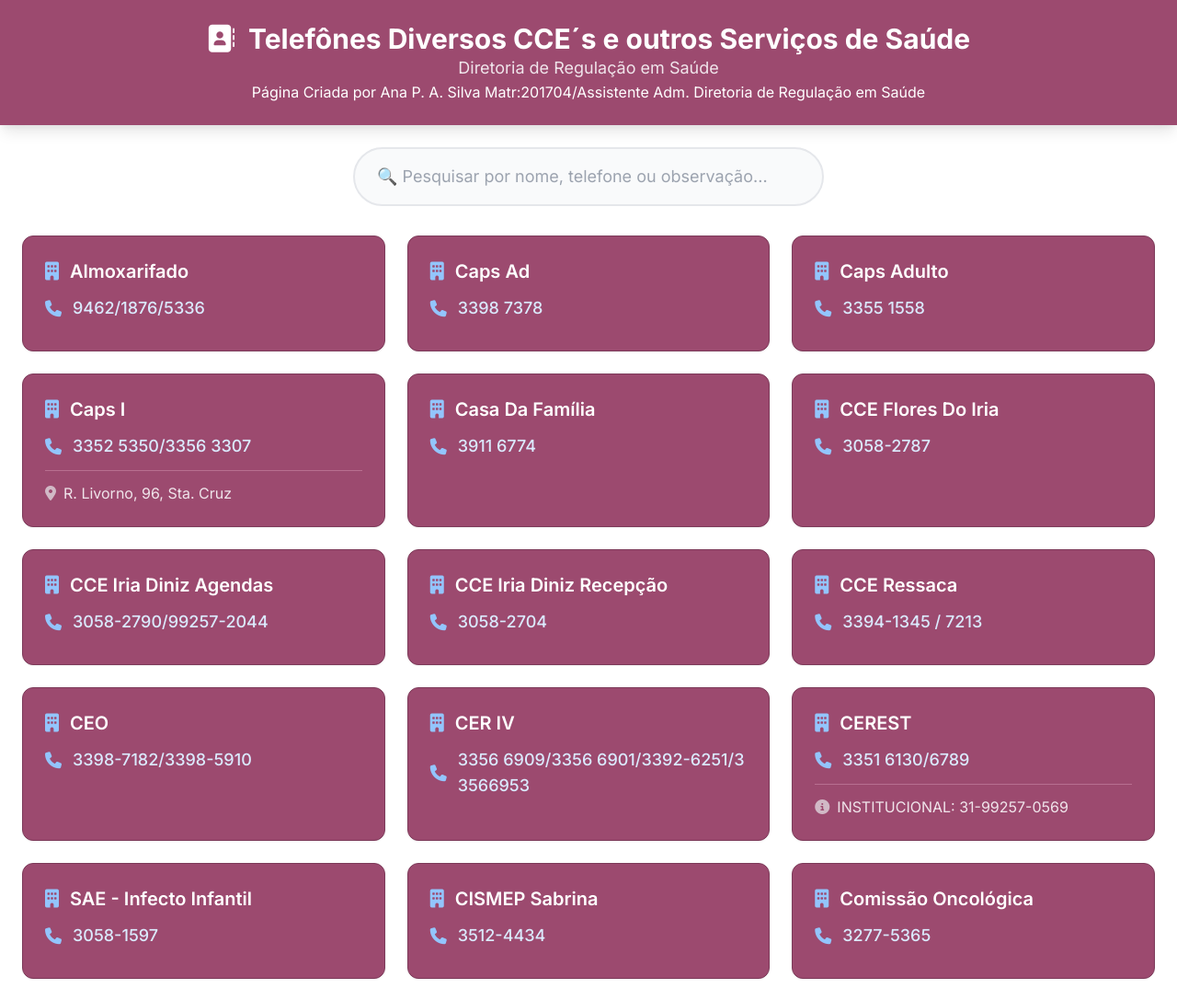
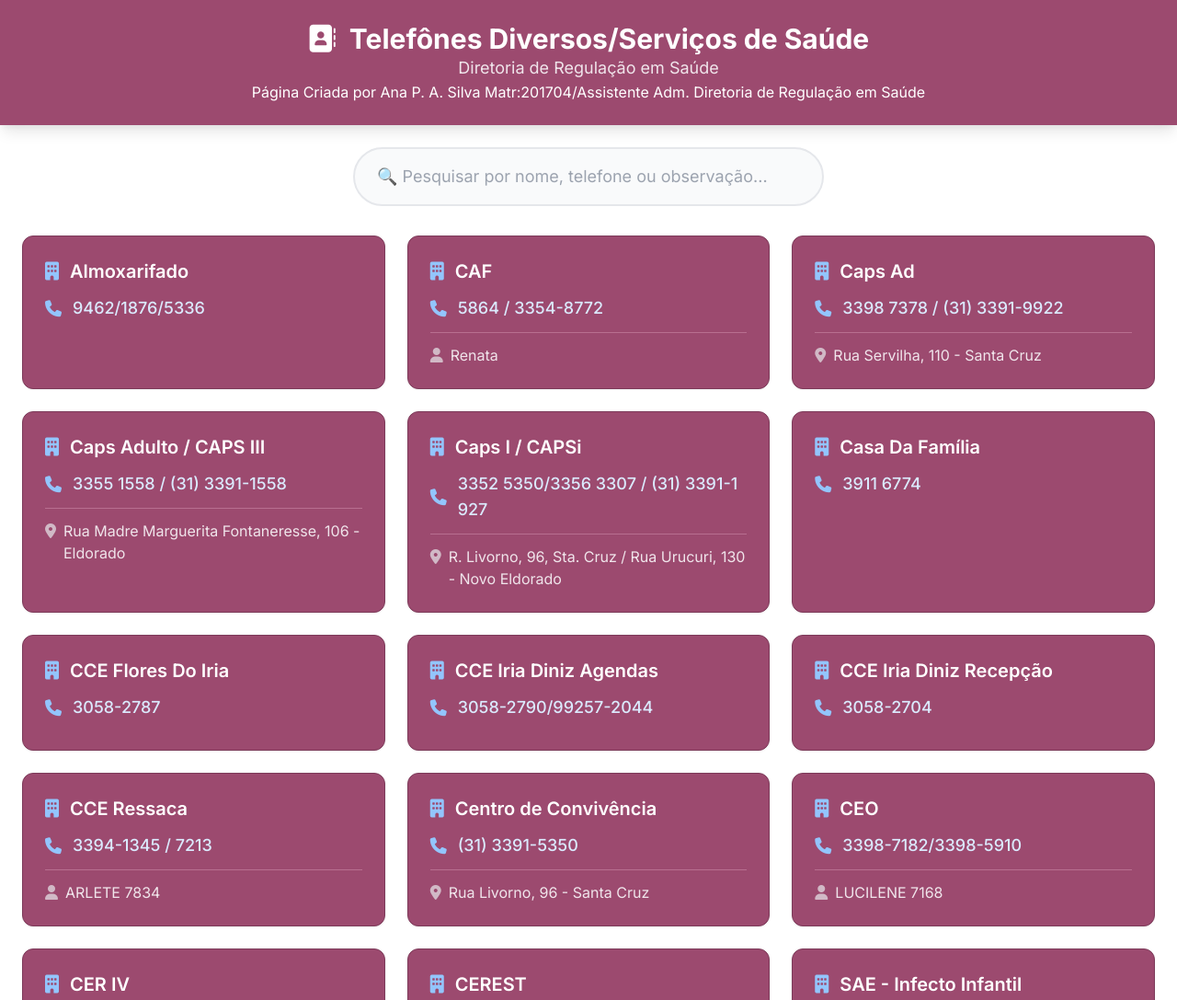
Before and after one commit to regulacaocmcpetrolandia-collab/paginapetrolandia, a plain HTML site: page TELEFONES_CCE_OUTROS.html in a window 1280 px wide. Shown: the top 1087 px of the page at 92% size. Drawn offline with nearby package versions, Linux system fonts and the light colour scheme.

Commit message:
Update TELEFONES_CCE_OUTROS.html

```diff
--- a/TELEFONES_CCE_OUTROS.html
+++ b/TELEFONES_CCE_OUTROS.html
@@ -46,7 +46,7 @@
             <div class="text-center">
                 <h1 class="text-2xl md:text-3xl font-bold">
                     <i class="fas fa-address-book mr-2"></i>
-                    Telefônes Diversos CCE´s e outros Serviços de Saúde
+                    Telefônes Diversos/Serviços de Saúde
                 </h1>
                 <p class="text-lg" style="color: #f0e5eb;">Diretoria de Regulação em Saúde</p>
                 <p class="footer-credits">Página Criada por Ana P. A. Silva Matr:201704/Assistente Adm. Diretoria de Regulação em Saúde</p>
@@ -65,26 +65,56 @@
         <!-- Contacts Grid -->
         <div id="contactsGrid" class="grid grid-cols-1 md:grid-cols-2 lg:grid-cols-3 gap-6 mb-8">
             <div class="contact-card border rounded-xl p-6 card-hover shadow-sm"><div class="contact-name text-xl font-semibold mb-3 flex items-center"><i class="fas fa-building text-blue-500 mr-3"></i>Almoxarifado</div><div class="contact-phone text-lg font-medium mb-2 flex items-center break-all"><i class="fas fa-phone text-blue-500 mr-3"></i>9462/1876/5336</div></div>
-            <div class="contact-card border rounded-xl p-6 card-hover shadow-sm"><div class="contact-name text-xl font-semibold mb-3 flex items-center"><i class="fas fa-building text-blue-500 mr-3"></i>Caps Ad</div><div class="contact-phone text-lg font-medium mb-2 flex items-center break-all"><i class="fas fa-phone text-blue-500 mr-3"></i>3398 7378</div></div>
-            <div class="contact-card border rounded-xl p-6 card-hover shadow-sm"><div class="contact-name text-xl font-semibold mb-3 flex items-center"><i class="fas fa-building text-blue-500 mr-3"></i>Caps Adulto</div><div class="contact-phone text-lg font-medium mb-2 flex items-center break-all"><i class="fas fa-phone text-blue-500 mr-3"></i>3355 1558</div></div>
-            <div class="contact-card border rounded-xl p-6 card-hover shadow-sm"><div class="contact-name text-xl font-semibold mb-3 flex items-center"><i class="fas fa-building text-blue-500 mr-3"></i>Caps I</div><div class="contact-phone text-lg font-medium mb-2 flex items-center break-all"><i class="fas fa-phone text-blue-500 mr-3"></i>3352 5350/3356 3307</div><div class="contact-obs mt-3 pt-3 border-t flex items-start"><i class="fas fa-map-marker-alt text-gray-400 mr-2 mt-1"></i>R. Livorno, 96, Sta. Cruz</div></div>
+
+            <div class="contact-card border rounded-xl p-6 card-hover shadow-sm"><div class="contact-name text-xl font-semibold mb-3 flex items-center"><i class="fas fa-building text-blue-500 mr-3"></i>CAF</div><div class="contact-phone text-lg font-medium mb-2 flex items-center break-all"><i class="fas fa-phone text-blue-500 mr-3"></i>5864 / 3354-8772</div><div class="contact-obs mt-3 pt-3 border-t flex items-start"><i class="fas fa-user text-gray-400 mr-2 mt-1"></i>Renata</div></div>
+
+            <div class="contact-card border rounded-xl p-6 card-hover shadow-sm"><div class="contact-name text-xl font-semibold mb-3 flex items-center"><i class="fas fa-building text-blue-500 mr-3"></i>Caps Ad</div><div class="contact-phone text-lg font-medium mb-2 flex items-center break-all"><i class="fas fa-phone text-blue-500 mr-3"></i>3398 7378 / (31) 3391-9922</div><div class="contact-obs mt-3 pt-3 border-t flex items-start"><i class="fas fa-map-marker-alt text-gray-400 mr-2 mt-1"></i>Rua Servilha, 110 - Santa Cruz</div></div>
+
+            <div class="contact-card border rounded-xl p-6 card-hover shadow-sm"><div class="contact-name text-xl font-semibold mb-3 flex items-center"><i class="fas fa-building text-blue-500 mr-3"></i>Caps Adulto / CAPS III</div><div class="contact-phone text-lg font-medium mb-2 flex items-center break-all"><i class="fas fa-phone text-blue-500 mr-3"></i>3355 1558 / (31) 3391-1558</div><div class="contact-obs mt-3 pt-3 border-t flex items-start"><i class="fas fa-map-marker-alt text-gray-400 mr-2 mt-1"></i>Rua Madre Marguerita Fontaneresse, 106 - Eldorado</div></div>
+
+            <div class="contact-card border rounded-xl p-6 card-hover shadow-sm"><div class="contact-name text-xl font-semibold mb-3 flex items-center"><i class="fas fa-building text-blue-500 mr-3"></i>Caps I / CAPSi</div><div class="contact-phone text-lg font-medium mb-2 flex items-center break-all"><i class="fas fa-phone text-blue-500 mr-3"></i>3352 5350/3356 3307 / (31) 3391-1927</div><div class="contact-obs mt-3 pt-3 border-t flex items-start"><i class="fas fa-map-marker-alt text-gray-400 mr-2 mt-1"></i>R. Livorno, 96, Sta. Cruz / Rua Urucuri, 130 - Novo Eldorado</div></div>
+
             <div class="contact-card border rounded-xl p-6 card-hover shadow-sm"><div class="contact-name text-xl font-semibold mb-3 flex items-center"><i class="fas fa-building text-blue-500 mr-3"></i>Casa Da Família</div><div class="contact-phone text-lg font-medium mb-2 flex items-center break-all"><i class="fas fa-phone text-blue-500 mr-3"></i>3911 6774</div></div>
+
             <div class="contact-card border rounded-xl p-6 card-hover shadow-sm"><div class="contact-name text-xl font-semibold mb-3 flex items-center"><i class="fas fa-building text-blue-500 mr-3"></i>CCE Flores Do Iria</div><div class="contact-phone text-lg font-medium mb-2 flex items-center break-all"><i class="fas fa-phone text-blue-500 mr-3"></i>3058-2787</div></div>
+
             <div class="contact-card border rounded-xl p-6 card-hover shadow-sm"><div class="contact-name text-xl font-semibold mb-3 flex items-center"><i class="fas fa-building text-blue-500 mr-3"></i>CCE Iria Diniz Agendas</div><div class="contact-phone text-lg font-medium mb-2 flex items-center break-all"><i class="fas fa-phone text-blue-500 mr-3"></i>3058-2790/99257-2044</div></div>
+
             <div class="contact-card border rounded-xl p-6 card-hover shadow-sm"><div class="contact-name text-xl font-semibold mb-3 flex items-center"><i class="fas fa-building text-blue-500 mr-3"></i>CCE Iria Diniz Recepção</div><div class="contact-phone text-lg font-medium mb-2 flex items-center break-all"><i class="fas fa-phone text-blue-500 mr-3"></i>3058-2704</div></div>
-            <div class="contact-card border rounded-xl p-6 card-hover shadow-sm"><div class="contact-name text-xl font-semibold mb-3 flex items-center"><i class="fas fa-building text-blue-500 mr-3"></i>CCE Ressaca</div><div class="contact-phone text-lg font-medium mb-2 flex items-center break-all"><i class="fas fa-phone text-blue-500 mr-3"></i>3394-1345 / 7213</div></div>
-            <div class="contact-card border rounded-xl p-6 card-hover shadow-sm"><div class="contact-name text-xl font-semibold mb-3 flex items-center"><i class="fas fa-building text-blue-500 mr-3"></i>CEO</div><div class="contact-phone text-lg font-medium mb-2 flex items-center break-all"><i class="fas fa-phone text-blue-500 mr-3"></i>3398-7182/3398-5910</div></div>
+
+            <div class="contact-card border rounded-xl p-6 card-hover shadow-sm"><div class="contact-name text-xl font-semibold mb-3 flex items-center"><i class="fas fa-building text-blue-500 mr-3"></i>CCE Ressaca</div><div class="contact-phone text-lg font-medium mb-2 flex items-center break-all"><i class="fas fa-phone text-blue-500 mr-3"></i>3394-1345 / 7213</div><div class="contact-obs mt-3 pt-3 border-t flex items-start"><i class="fas fa-user text-gray-400 mr-2 mt-1"></i>ARLETE 7834</div></div>
+
+            <div class="contact-card border rounded-xl p-6 card-hover shadow-sm"><div class="contact-name text-xl font-semibold mb-3 flex items-center"><i class="fas fa-building text-blue-500 mr-3"></i>Centro de Convivência</div><div class="contact-phone text-lg font-medium mb-2 flex items-center break-all"><i class="fas fa-phone text-blue-500 mr-3"></i>(31) 3391-5350</div><div class="contact-obs mt-3 pt-3 border-t flex items-start"><i class="fas fa-map-marker-alt text-gray-400 mr-2 mt-1"></i>Rua Livorno, 96 - Santa Cruz</div></div>
+
+            <div class="contact-card border rounded-xl p-6 card-hover shadow-sm"><div class="contact-name text-xl font-semibold mb-3 flex items-center"><i class="fas fa-building text-blue-500 mr-3"></i>CEO</div><div class="contact-phone text-lg font-medium mb-2 flex items-center break-all"><i class="fas fa-phone text-blue-500 mr-3"></i>3398-7182/3398-5910</div><div class="contact-obs mt-3 pt-3 border-t flex items-start"><i class="fas fa-user text-gray-400 mr-2 mt-1"></i>LUCILENE 7168</div></div>
+
             <div class="contact-card border rounded-xl p-6 card-hover shadow-sm"><div class="contact-name text-xl font-semibold mb-3 flex items-center"><i class="fas fa-building text-blue-500 mr-3"></i>CER IV</div><div class="contact-phone text-lg font-medium mb-2 flex items-center break-all"><i class="fas fa-phone text-blue-500 mr-3"></i>3356 6909/3356 6901/3392-6251/33566953</div></div>
-            <div class="contact-card border rounded-xl p-6 card-hover shadow-sm"><div class="contact-name text-xl font-semibold mb-3 flex items-center"><i class="fas fa-building text-blue-500 mr-3"></i>CEREST</div><div class="contact-phone text-lg font-medium mb-2 flex items-center break-all"><i class="fas fa-phone text-blue-500 mr-3"></i>3351 6130/6789</div><div class="contact-obs mt-3 pt-3 border-t flex items-start"><i class="fas fa-info-circle text-gray-400 mr-2 mt-1"></i>INSTITUCIONAL: 31-99257-0569</div></div>
+
+            <div class="contact-card border rounded-xl p-6 card-hover shadow-sm"><div class="contact-name text-xl font-semibold mb-3 flex items-center"><i class="fas fa-building text-blue-500 mr-3"></i>CEREST</div><div class="contact-phone text-lg font-medium mb-2 flex items-center break-all"><i class="fas fa-phone text-blue-500 mr-3"></i>3351 6130 / 3363-6290 / 9-92570569</div><div class="contact-obs mt-3 pt-3 border-t flex items-start"><i class="fas fa-user text-gray-400 mr-2 mt-1"></i>MARLI</div><div class="contact-obs mt-2 flex items-start"><i class="fas fa-map-marker-alt text-gray-400 mr-2 mt-1"></i>Avenida Pedro Olimpio da Fonseca, 545 - Eldorado</div></div>
+
             <div class="contact-card border rounded-xl p-6 card-hover shadow-sm"><div class="contact-name text-xl font-semibold mb-3 flex items-center"><i class="fas fa-building text-blue-500 mr-3"></i>SAE - Infecto Infantil</div><div class="contact-phone text-lg font-medium mb-2 flex items-center break-all"><i class="fas fa-phone text-blue-500 mr-3"></i>3058-1597</div></div>
+
             <div class="contact-card border rounded-xl p-6 card-hover shadow-sm"><div class="contact-name text-xl font-semibold mb-3 flex items-center"><i class="fas fa-building text-blue-500 mr-3"></i>CISMEP Sabrina</div><div class="contact-phone text-lg font-medium mb-2 flex items-center break-all"><i class="fas fa-phone text-blue-500 mr-3"></i>3512-4434</div></div>
+
             <div class="contact-card border rounded-xl p-6 card-hover shadow-sm"><div class="contact-name text-xl font-semibold mb-3 flex items-center"><i class="fas fa-building text-blue-500 mr-3"></i>Comissão Oncológica</div><div class="contact-phone text-lg font-medium mb-2 flex items-center break-all"><i class="fas fa-phone text-blue-500 mr-3"></i>3277-5365</div></div>
+
             <div class="contact-card border rounded-xl p-6 card-hover shadow-sm"><div class="contact-name text-xl font-semibold mb-3 flex items-center"><i class="fas fa-building text-blue-500 mr-3"></i>CRAS</div><div class="contact-phone text-lg font-medium mb-2 flex items-center break-all"><i class="fas fa-phone text-blue-500 mr-3"></i>3911 6774</div><div class="contact-obs mt-3 pt-3 border-t flex items-start"><i class="fas fa-map-marker-alt text-gray-400 mr-2 mt-1"></i>R. Senegal, 229</div></div>
+
             <div class="contact-card border rounded-xl p-6 card-hover shadow-sm"><div class="contact-name text-xl font-semibold mb-3 flex items-center"><i class="fas fa-shield-alt text-blue-500 mr-3"></i>Guarda Municipal</div><div class="contact-phone text-lg font-medium mb-2 flex items-center break-all"><i class="fas fa-phone text-blue-500 mr-3"></i>153 - BARRETO</div></div>
+
             <div class="contact-card border rounded-xl p-6 card-hover shadow-sm"><div class="contact-name text-xl font-semibold mb-3 flex items-center"><i class="fas fa-shield-alt text-blue-500 mr-3"></i>Guarda Municipal</div><div class="contact-phone text-lg font-medium mb-2 flex items-center break-all"><i class="fas fa-phone text-blue-500 mr-3"></i>3398 3051</div><div class="contact-obs mt-3 pt-3 border-t flex items-start"><i class="fas fa-map-marker-alt text-gray-400 mr-2 mt-1"></i>Região Água Branca</div></div>
+
+            <div class="contact-card border rounded-xl p-6 card-hover shadow-sm"><div class="contact-name text-xl font-semibold mb-3 flex items-center"><i class="fas fa-hospital text-blue-500 mr-3"></i>Hospital Municipal</div><div class="contact-phone text-lg font-medium mb-2 flex items-center break-all"><i class="fas fa-phone text-blue-500 mr-3"></i>3352-8824</div><div class="contact-obs mt-3 pt-3 border-t flex items-start"><i class="fas fa-user text-gray-400 mr-2 mt-1"></i>JULIANA E GEDEON 9603</div></div>
+
             <div class="contact-card border rounded-xl p-6 card-hover shadow-sm"><div class="contact-name text-xl font-semibold mb-3 flex items-center"><i class="fas fa-building text-blue-500 mr-3"></i>ITR</div><div class="contact-phone text-lg font-medium mb-2 flex items-center break-all"><i class="fas fa-phone text-blue-500 mr-3"></i>3395-5359</div><div class="contact-obs mt-3 pt-3 border-t flex items-start"><i class="fas fa-map-marker-alt text-gray-400 mr-2 mt-1"></i>Rua Reginaldo de Souza Lima Nº 500 - Bernardo Monteiro</div></div>
+
             <div class="contact-card border rounded-xl p-6 card-hover shadow-sm"><div class="contact-name text-xl font-semibold mb-3 flex items-center"><i class="fas fa-flask text-blue-500 mr-3"></i>Laboratório</div><div class="contact-phone text-lg font-medium mb-2 flex items-center break-all"><i class="fas fa-phone text-blue-500 mr-3"></i>3356 6715</div><div class="contact-obs mt-3 pt-3 border-t flex items-start"><i class="fas fa-map-marker-alt text-gray-400 mr-2 mt-1"></i>Av. José Faria da Rocha, 1986</div></div>
+
             <div class="contact-card border rounded-xl p-6 card-hover shadow-sm"><div class="contact-name text-xl font-semibold mb-3 flex items-center"><i class="fas fa-user-md text-blue-500 mr-3"></i>Medwork – Medicina Do Trabalho Prefeitura</div><div class="contact-phone text-lg font-medium mb-2 flex items-center break-all"><i class="fas fa-phone text-blue-500 mr-3"></i>3398 6763/ 3291 8686</div><div class="contact-obs mt-3 pt-3 border-t flex items-start"><i class="fas fa-map-marker-alt text-gray-400 mr-2 mt-1"></i>Av. José Faria da Rocha, 1986</div></div>
+
+            <div class="contact-card border rounded-xl p-6 card-hover shadow-sm"><div class="contact-name text-xl font-semibold mb-3 flex items-center"><i class="fas fa-comments text-blue-500 mr-3"></i>Ouvidoria</div><div class="contact-phone text-lg font-medium mb-2 flex items-center break-all"><i class="fas fa-phone text-blue-500 mr-3"></i>3472-6274 / 6275 / 0800 283 2947</div><div class="contact-obs mt-3 pt-3 border-t flex items-start"><i class="fas fa-user text-gray-400 mr-2 mt-1"></i>JOÃO 6367</div></div>
+
+            <div class="contact-card border rounded-xl p-6 card-hover shadow-sm"><div class="contact-name text-xl font-semibold mb-3 flex items-center"><i class="fas fa-ambulance text-blue-500 mr-3"></i>SAMU</div><div class="contact-phone text-lg font-medium mb-2 flex items-center break-all"><i class="fas fa-phone text-blue-500 mr-3"></i>3391-1565</div><div class="contact-obs mt-3 pt-3 border-t flex items-start"><i class="fas fa-user text-gray-400 mr-2 mt-1"></i>PATRICIA 1840</div></div>
         </div>
     </div>
 
@@ -104,5 +134,4 @@
         });
     </script>
 </body>
-
 </html>
```
